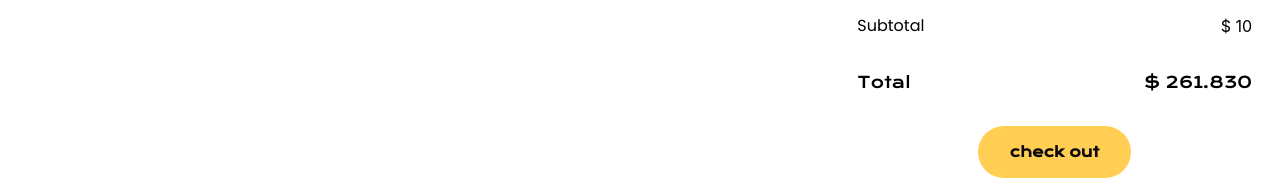
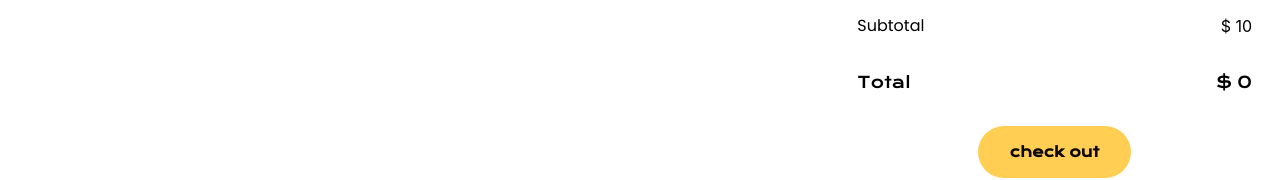
Before and after one commit to omarelkamah/Clouds-MakeUp-Next-Js-App, a Next.js app: page /cart in a window 1280 px wide. Shown: the part 294-474 px from the top of the page. Built offline with nearby package versions, Linux system fonts and the light colour scheme.

Commit message:
calculate total price and show it in cart page

```diff
--- a/components/cart/CartSummery.jsx
+++ b/components/cart/CartSummery.jsx
@@ -1,7 +1,11 @@
 import React from 'react'
 import Button from '../ui/Button'
 
-const CartSummery = () => {
+const CartSummery = ({ products }) => {
+  const totalPrice = products.reduce(
+    (totalPrice, product) => totalPrice + +product.price * product.qty,
+    0
+  )
   return (
     <div className='flex-1 p-3'>
       <h3 className='font-krona mb-6 text-center text-lg'>ORDER SUMMARY</h3>
@@ -19,7 +23,7 @@ const CartSummery = () => {
       </div>
       <div className='flex justify-between font-krona mb-8'>
         <p className=''>Total</p>
-        <p>$ 261.830</p>
+        <p>$ {totalPrice}</p>
       </div>
       <div className='flex justify-center'>
         <Button title='check out' link='/checkout' />
```
